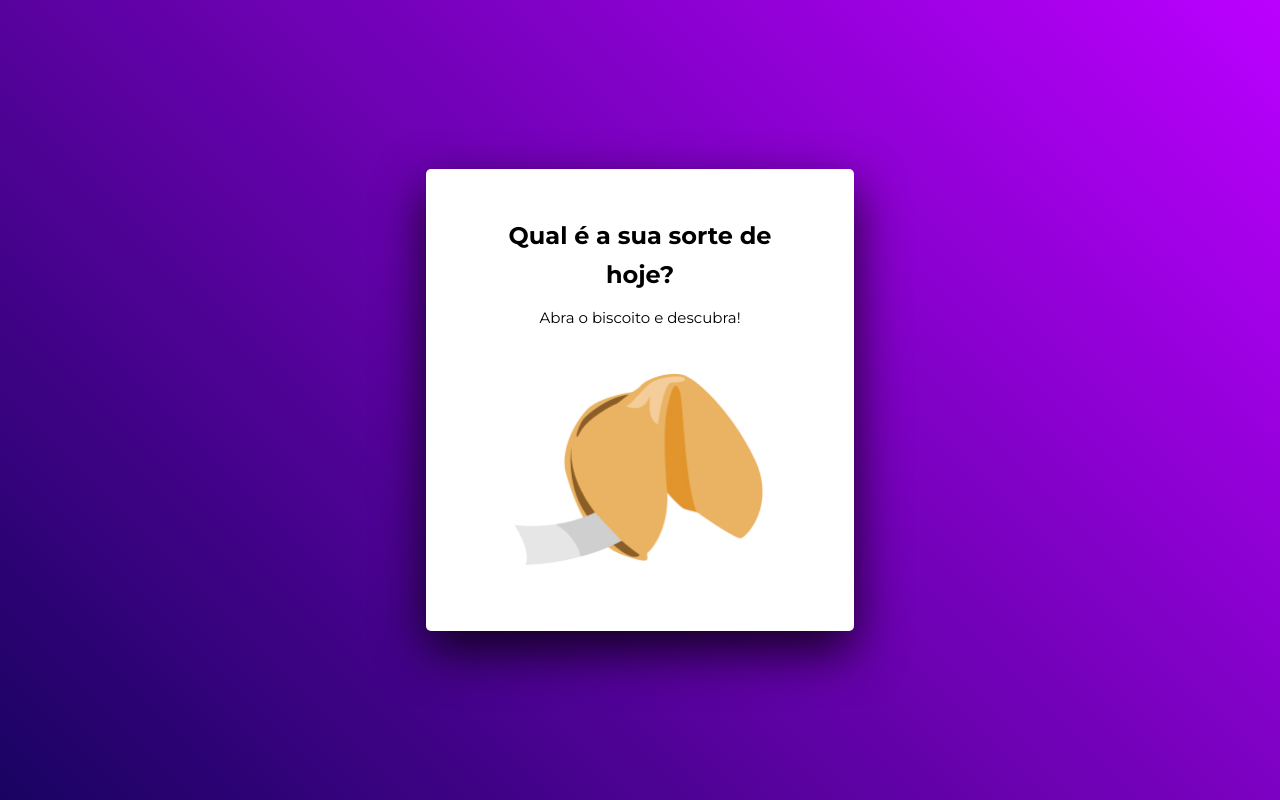
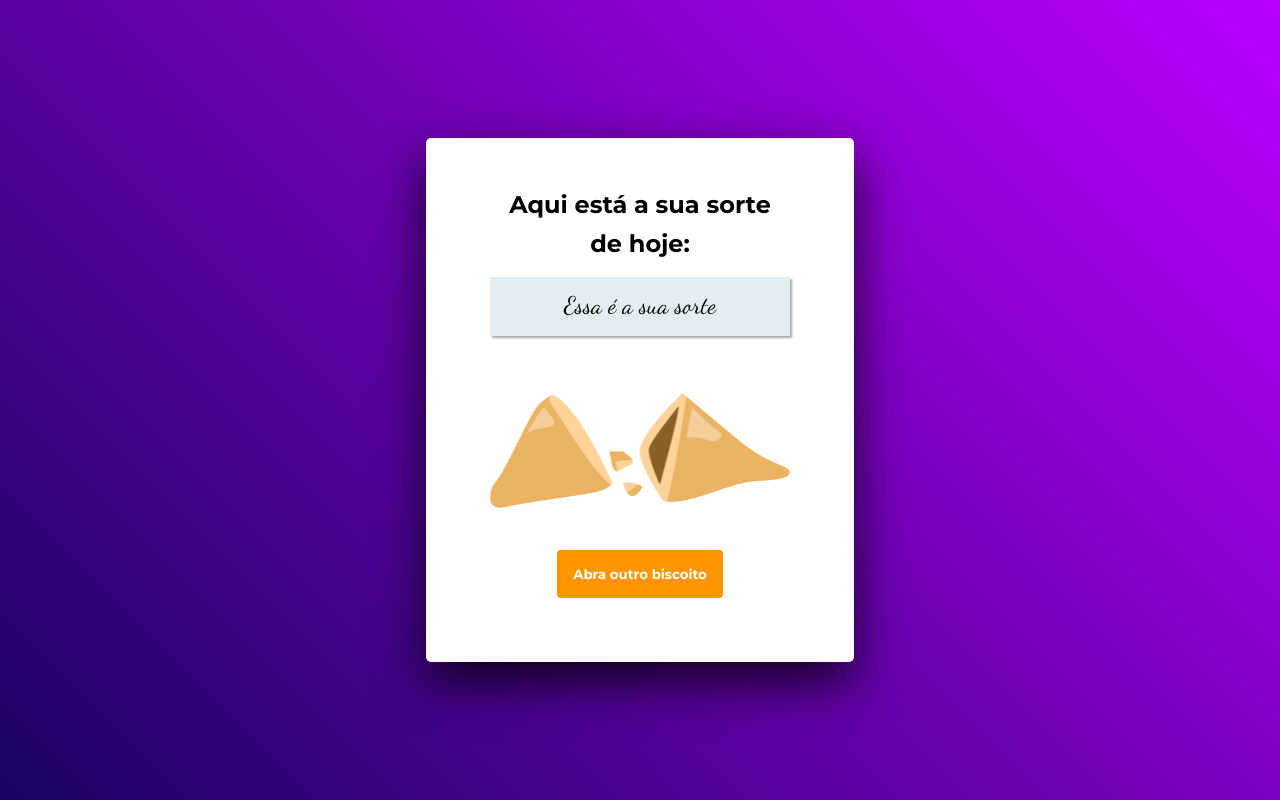
Before and after one commit to rubenstadeum/fortune-cookie, a plain HTML site: page index.html in a window 1280 px wide. Drawn offline with Linux system fonts and the light colour scheme.

Commit message:
Estilização screen2

```diff
--- a/index.html
+++ b/index.html
@@ -3,7 +3,7 @@
 <head>
   <link rel="preconnect" href="https://fonts.googleapis.com">
 <link rel="preconnect" href="https://fonts.gstatic.com" crossorigin>
-<link href="https://fonts.googleapis.com/css2?family=Montserrat:wght@400;700&display=swap" rel="stylesheet">
+<link href="https://fonts.googleapis.com/css2?family=Dancing+Script&family=Montserrat:wght@400;700&display=swap" rel="stylesheet">
 
   <meta charset="UTF-8">
   <meta name="viewport" content="width=device-width, initial-scale=1.0">
@@ -13,15 +13,15 @@
 </head>
 <body>
   <main>
-    <div class="screen1">
+    <!-- <div class="screen1 hide">
       <h1>Qual é a sua sorte de hoje?</h1>
       <p>Abra o biscoito e descubra!</p>
 
       <div id="fortuneCookie"></div>
 
-    </div>
+    </div> -->
 
-    <div class="screen2 hide">
+    <div class="screen2">
       <h1>Aqui está a sua sorte de hoje:</h1>
       <h2> Essa é a sua sorte</h2>
 
--- a/style.css
+++ b/style.css
@@ -34,24 +34,25 @@ main {
   background: white;
   border-radius: 5px;
   padding: 4.8rem 6.4rem 6.4rem;
-
+  text-align: center;
 }
 
-h1 {
+h1, h2 {
   font-size: 2.4rem;
   line-height: 1.6;
   margin-bottom: 1.4rem;
+  text-align: center;
 }
 
 p {
   font-size: 1.5rem;
   margin-bottom: 2rem;
+  text-align: center;
 }
 
 .screen1 {
   display: flex;
   flex-direction: column;
-  text-align: center;
 }
 
 #fortuneCookie {
@@ -69,3 +70,41 @@ p {
   animation: shake .5s;
   animation-iteration-count: infinite;
 }
+
+.screen2 h2 {
+  font-size: 2.4rem;
+  font-family: 'Dancing Script', cursive;
+  font-weight: normal;
+  text-align: center;
+  background-color: #e4edf1;
+  box-shadow: 0 .2rem .4rem rgba(0, 0, 0, 0.1);
+  animation-name: toFadeIn;
+  animation-duration: 2s;
+  padding: 1rem;
+  box-shadow: 2px 2px 2px rgba(85, 85, 85, 0.5);
+}
+
+#cookieBroke {
+  width: 30rem;
+  height: 20rem;
+  background-image: url(./assets/opened-cookie.jpg);
+  background-repeat: no-repeat;
+  background-position: center;
+  background-size: cover;
+}
+
+.screen2 button {
+  background: #ff9500;
+  color: #ffffff;
+  font-weight: bold;
+  border-radius: 4px;
+  border: none;
+  padding: 1.6rem;
+  cursor: pointer;
+
+  transition: background .2s;
+}
+
+.screen2 button:hover {
+  background-color: #d37b01;
+}
```
